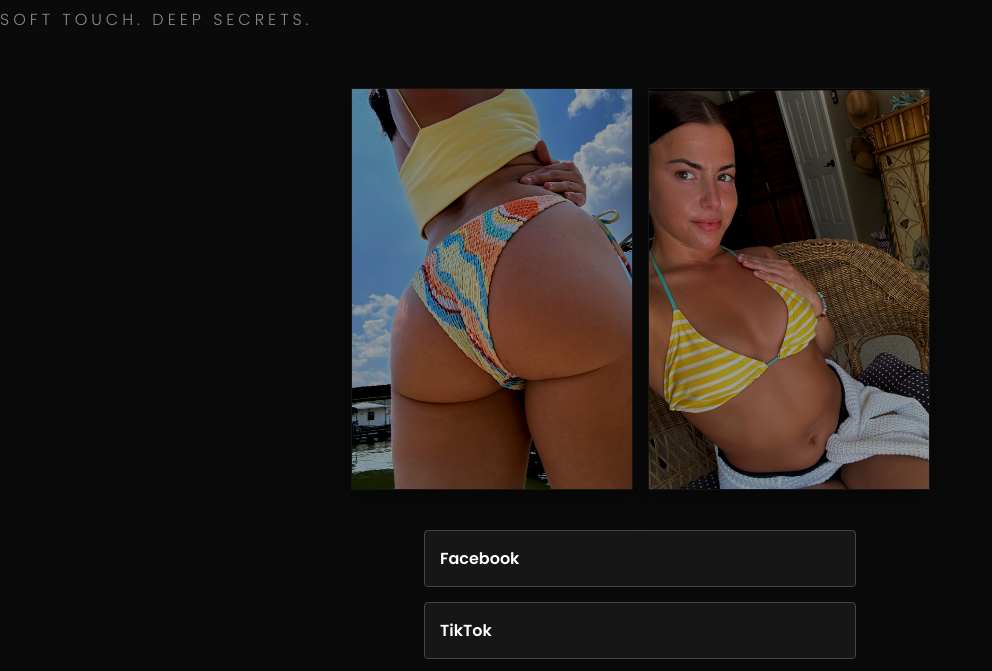
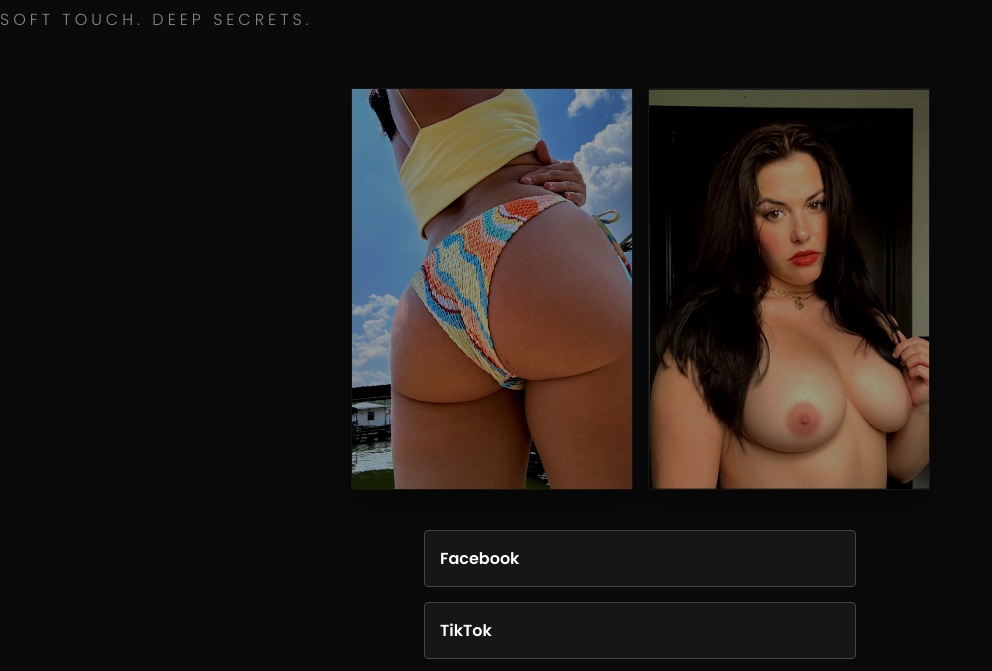
Before and after one commit to xbenjaminsharpe/gimmeasidehug, a plain HTML site: page index.html in a window 1280 px wide. Shown: the part 125-796 px from the top of the page, without its empty margins (0-992 px from the left). Drawn offline with Linux system fonts and the light colour scheme; a web font is replaced by a local one.

Commit message:
Update index.html

```diff
--- a/index.html
+++ b/index.html
@@ -19,7 +19,7 @@
     <section class="teaser-container">
         <div class="photo-grid">
             <img src="IMG_003192.jpg" alt="Gimmeasidehug Teaser 1" class="teaser-img">
-            <img src="IMG_003196.jpg" alt="Gimmeasidehug Teaser 2" class="teaser-img">
+            <img src="noshirt.jpg" alt="Gimmeasidehug Teaser 2" class="teaser-img">
             </div>
     </section>
 
```
